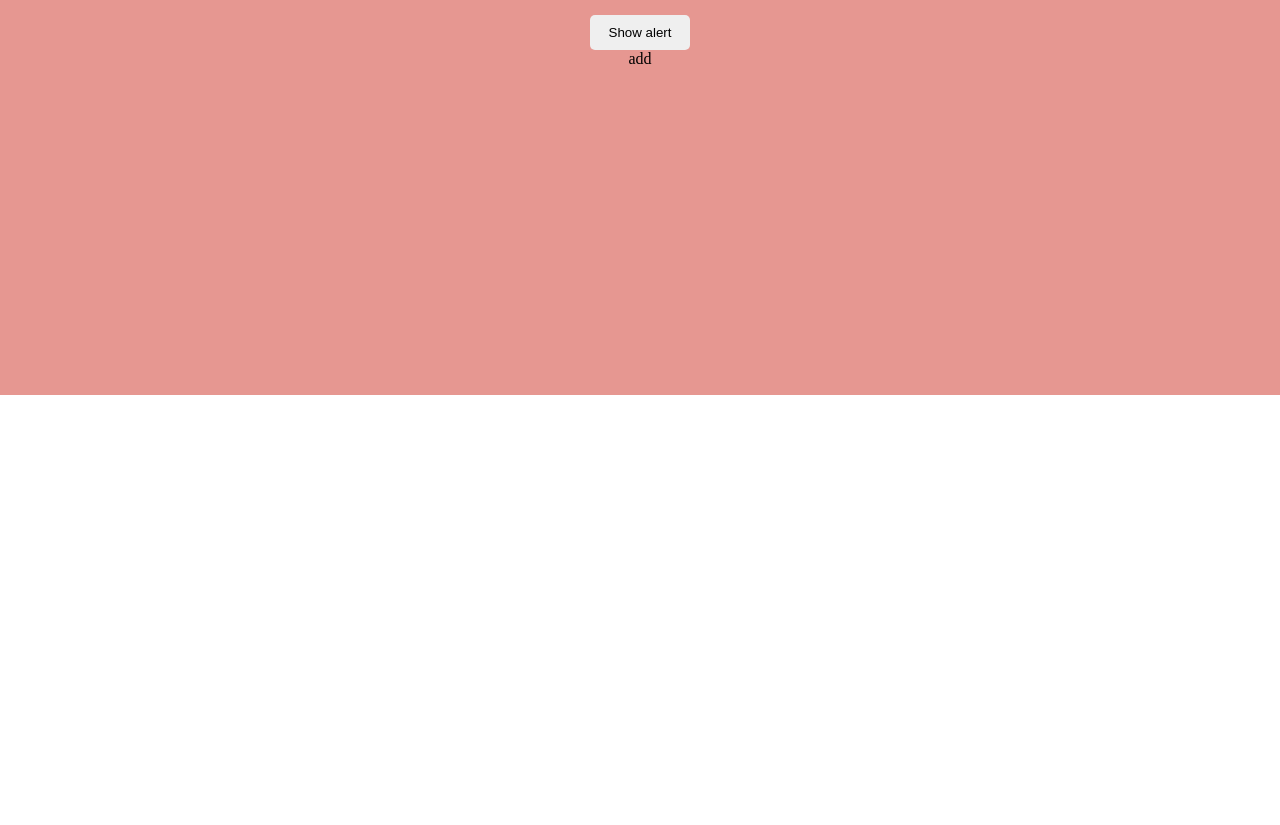
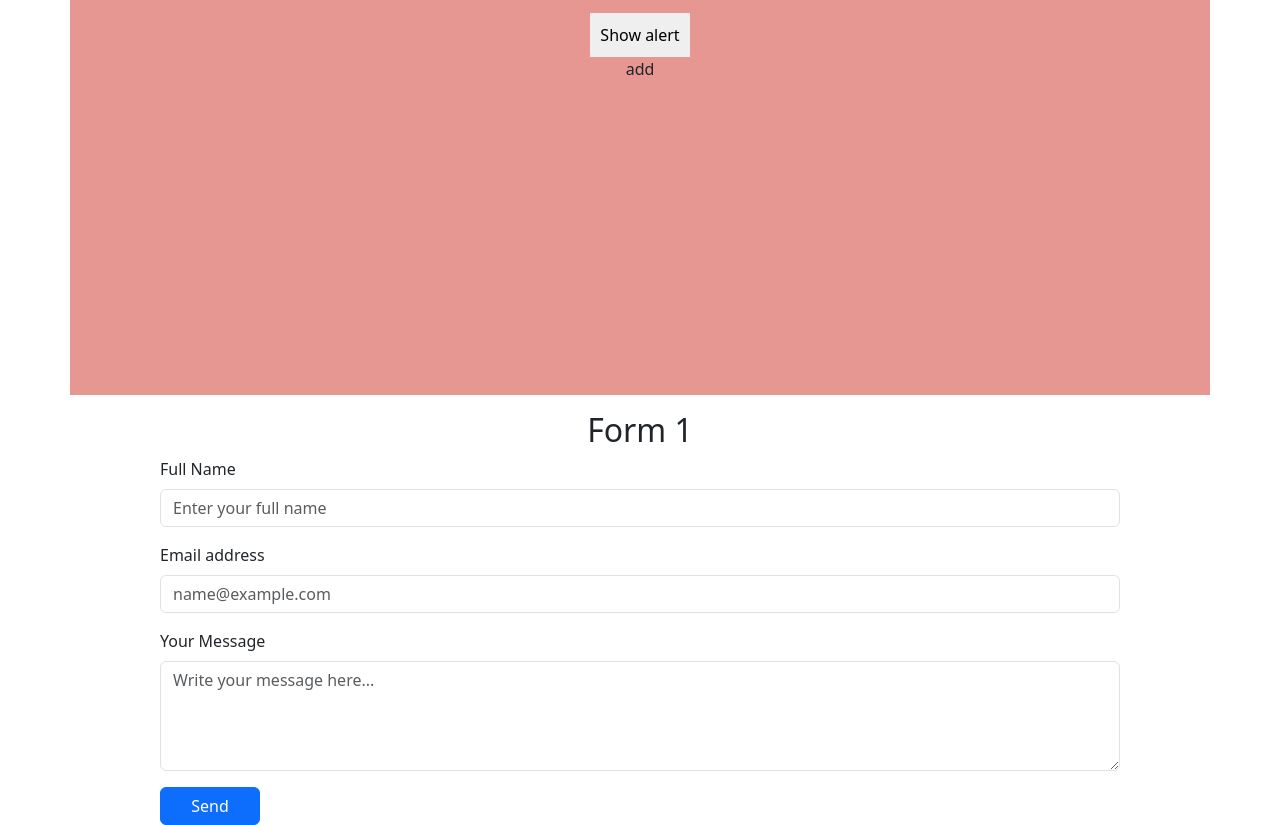
Before and after one commit to GhadaAhmed72/soucrecode-D2, a plain HTML site: page index.html in a window 1280 px wide. Shown: the part 405-1230 px from the top of the page. Before the commit the page ends 800 px from the top, so only its background shows below. Drawn offline with nearby package versions, Linux system fonts and the light colour scheme.

Commit message:
add form

```diff
--- a/index.html
+++ b/index.html
@@ -5,6 +5,8 @@
     <meta name="viewport" content="width=device-width, initial-scale=1.0">
     <link rel="stylesheet" href="style.css">
     <title>Document</title>
+    <link href="https://cdn.jsdelivr.net/npm/bootstrap@5.3.3/dist/css/bootstrap.min.css" rel="stylesheet">
+
 </head>
 <body>
    <div class="container ">
@@ -13,6 +15,12 @@
     <button id="alert">Show alert</button>
     <p>add</p>
    </div>
-<script src="./script.js"></script>
+
+     <div class="form mt-3">
+
+   </div>
+<script src="script.js"></script>
+<script src="https://cdn.jsdelivr.net/npm/bootstrap@5.3.3/dist/js/bootstrap.bundle.min.js"></script>
+
 </body>
 </html>
--- a/script.js
+++ b/script.js
@@ -4,3 +4,26 @@ alertButton.addEventListener("click" , function(){
     alert("welcome to source control course");
 
 })
+let form=document.querySelector(".form");
+form.innerHTML=`  <h2 class="text-center">Form 1</h2>  <form class="w-75 mx-auto">
+      <div class="mb-3">
+        <label for="name" class="form-label">Full Name</label>
+        <input type="text" class="form-control" id="name" placeholder="Enter your full name">
+      </div>
+
+      <div class="mb-3">
+        <label for="email" class="form-label">Email address</label>
+        <input type="email" class="form-control" id="email" placeholder="name@example.com">
+      </div>
+
+      <div class="mb-3">
+        <label for="message" class="form-label">Your Message</label>
+        <textarea class="form-control" id="message" rows="4" placeholder="Write your message here..."></textarea>
+      </div>
+
+      <button type="submit" class="btn btn-primary">Send</button>
+    </form>`
+let submit=document.querySelector(".btn")
+submit.addEventListener("click",()=>{
+    alert("hello user")
+})
```
